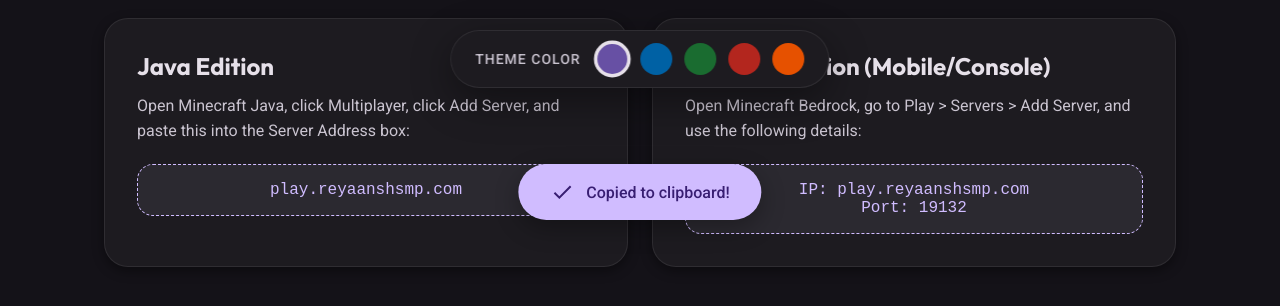
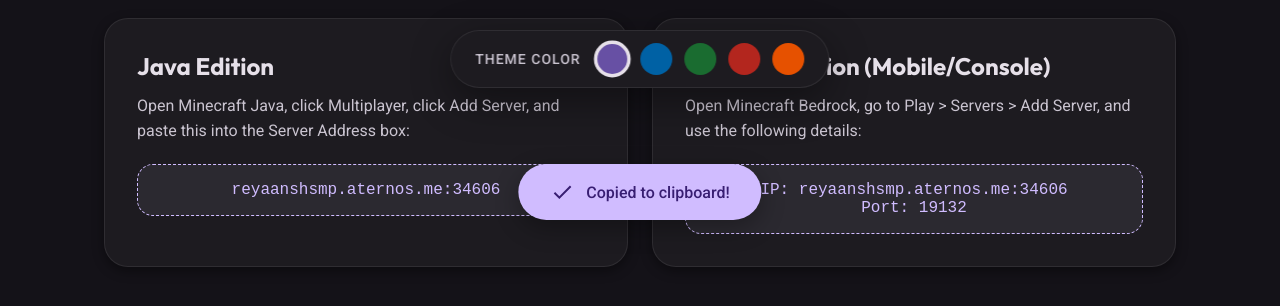
Before and after one commit to reyaansh72/ReyaanshSMP, a plain HTML site: page index.html in a window 1280 px wide. Shown: the part 680-986 px from the top of the page. Drawn offline with Linux system fonts and the light colour scheme.

Commit message:
Update index.html

```diff
--- a/index.html
+++ b/index.html
@@ -520,7 +520,7 @@
         // -----------------------------------------
         // 1. IP CONFIGURATION VARIABLES
         // -----------------------------------------
-        const SERVER_IP = "play.reyaanshsmp.com";
+        const SERVER_IP = "reyaanshsmp.aternos.me:34606";
         const BEDROCK_PORT = "19132"; // Default Bedrock port
 
         // Initialize UI Text
```
